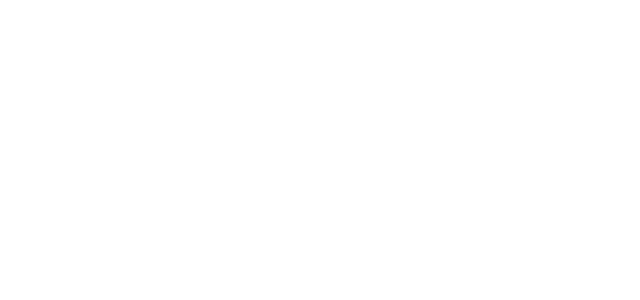
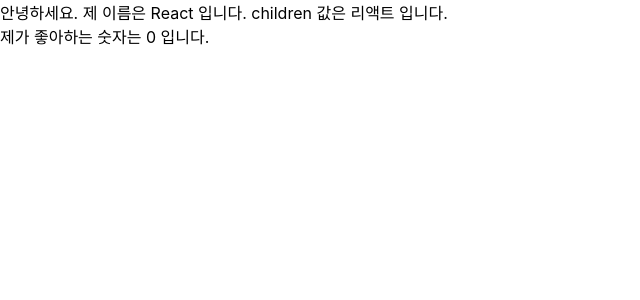
Before and after one commit to bigveloper/practice, a React (Create React App) app: page / in a window 1280 px wide. Shown: the top 300 px of the page, without its empty margins (0-640 px from the left). Built offline with nearby package versions, Linux system fonts and the light colour scheme.

Commit message:
Mycomponent

```diff
--- a/src/App.js
+++ b/src/App.js
@@ -1,8 +1,12 @@
 import './App.css';
+import MyComponent from './MyComponent';
 
 function App() {
-    const name = undefined;
-    return <>{name}</>;
+    return (
+        <MyComponent name="React" favoriteNumber={0}>
+            리액트
+        </MyComponent>
+    );
 }
 
 export default App;
--- /dev/null
+++ b/src/MyComponent.js
@@ -0,0 +1,22 @@
+import PropTypes from 'prop-types';
+
+const MyComponent = ({ name, favoriteNumber, children }) => {
+    return (
+        <div>
+            안녕하세요. 제 이름은 {name} 입니다. children 값은 {children} 입니다.
+            <br />
+            제가 좋아하는 숫자는 {favoriteNumber} 입니다.
+        </div>
+    );
+};
+
+MyComponent.defaultProps = {
+    name: '기본 이름',
+};
+
+MyComponent.propTypes = {
+    name: PropTypes.string,
+    favoriteNumber: PropTypes.number.isRequired,
+};
+
+export default MyComponent;
```
